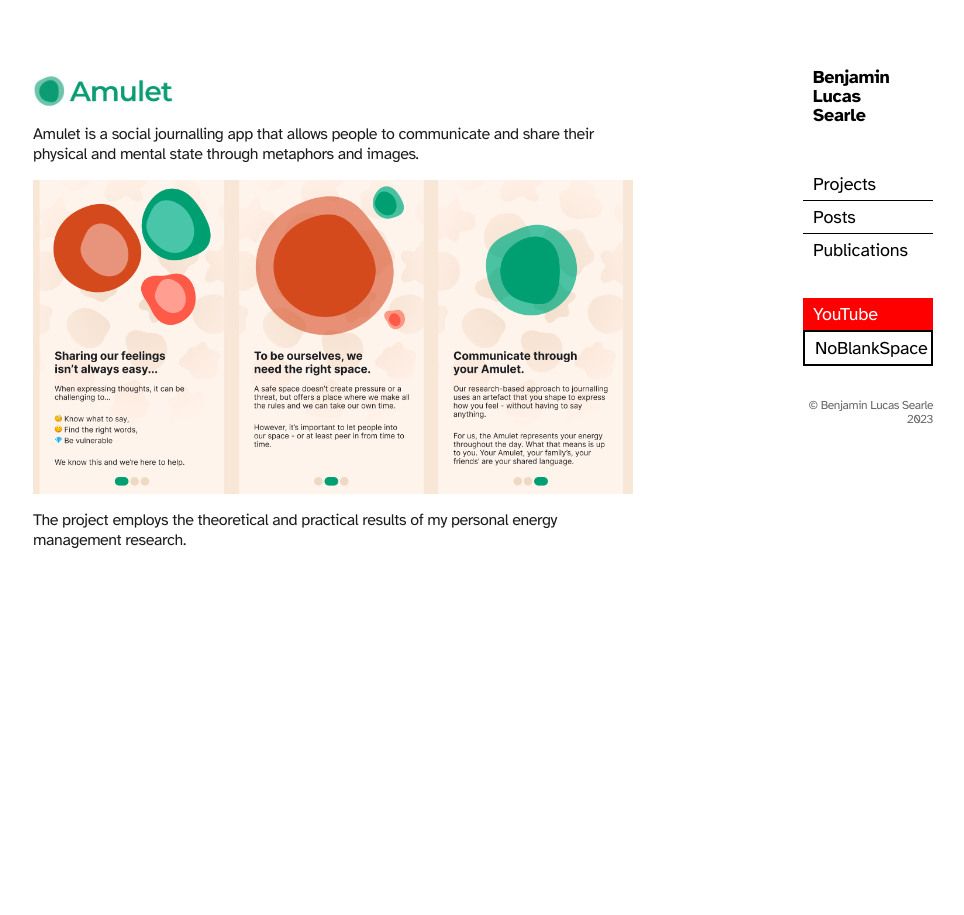
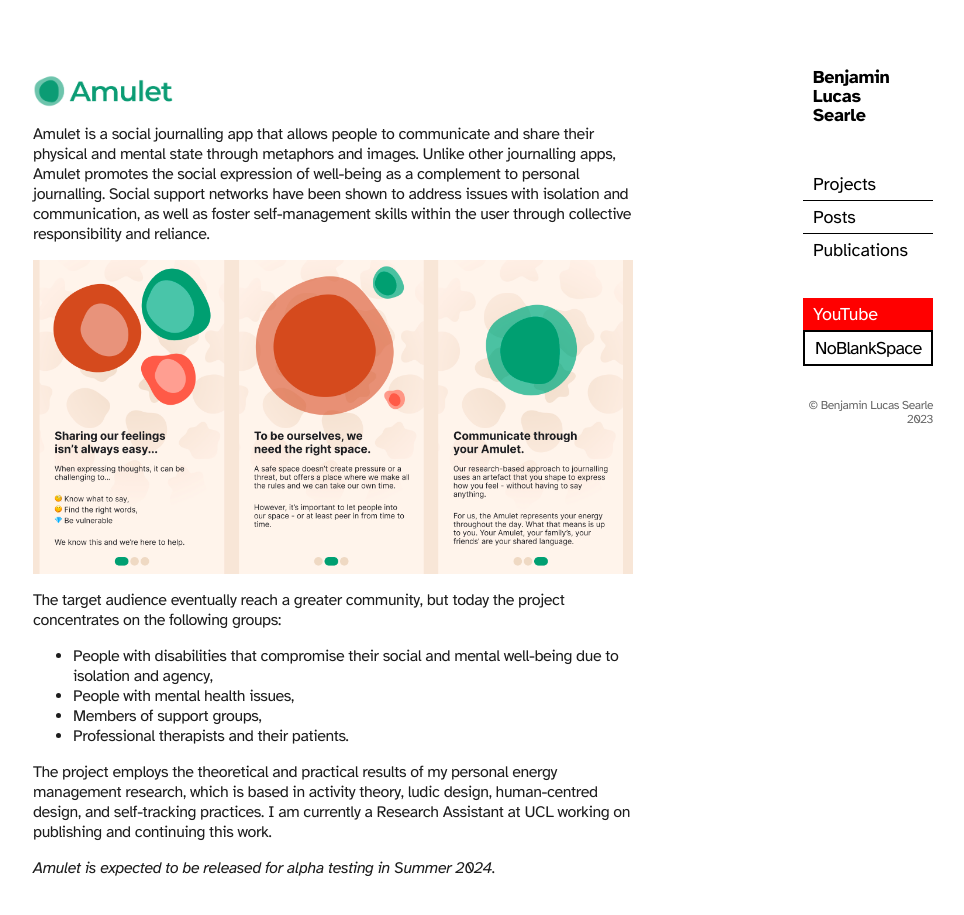
Before and after one commit to NoBlankSpace/NoBlankSpace.github.io, a Jekyll site: the page built from docs/amulet.md, in a window 1280 px wide and 952 px high. Shown: the top 915 px of the window, without its empty margins (157-1121 px from the left). Built offline with Jekyll 4.4.1, drawn with Linux system fonts in a browser that asks for light colours.

```diff
--- a/docs/amulet.md
+++ b/docs/amulet.md
@@ -6,8 +6,16 @@ permalink: /amulet
 
 <img src="/assets/amulet.png" alt="Amulet Logo" width="140"/>
 
-Amulet is a social journalling app that allows people to communicate and share their physical and mental state through metaphors and images.
+Amulet is a social journalling app that allows people to communicate and share their physical and mental state through metaphors and images. Unlike other journalling apps, Amulet promotes the social expression of well-being as a complement to personal journalling. Social support networks have been shown to address issues with isolation and communication, as well as foster self-management skills within the user through collective responsibility and reliance.
 
 <img src="/assets/images/amulet/onboarding.png" alt="Onboarding flow" width="600"/>
 
-The project employs the theoretical and practical results of my personal energy management research.
+The target audience eventually reach a greater community, but today the project concentrates on the following groups:
+- People with disabilities that compromise their social and mental well-being due to isolation and agency,
+- People with mental health issues,
+- Members of support groups,
+- Professional therapists and their patients.
+
+The project employs the theoretical and practical results of my personal energy management research, which is based in activity theory, ludic design, human-centred design, and self-tracking practices. I am currently a Research Assistant at UCL working on publishing and continuing this work.
+
+*Amulet is expected to be released for alpha testing in Summer 2024.*
--- a/docs/assets/css/sidebar.css
+++ b/docs/assets/css/sidebar.css
@@ -44,6 +44,7 @@
 
 .external-links a.noblankspace {
     border: 2px solid black; /* 2px black border */
+    letter-spacing: -0.7px;
 }
 
 .external-links a {
--- a/docs/assets/css/styles.css
+++ b/docs/assets/css/styles.css
@@ -30,3 +30,8 @@ body {
 h1 {
     font-size: 24px;
 }
+
+a {
+    color: #1c1c1c;
+    text-decoration: underline;
+}
```
Also changed, not shown: docs/_posts/2023-12-15-not-all-technologies.markdown (added, +32 -0 lines), docs/_posts/2023-12-15-welcome-to-jekyll.markdown (deleted, +0 -29 lines), docs/posts.md (+6 -0 lines), docs/projects.md (+2 -5 lines).
